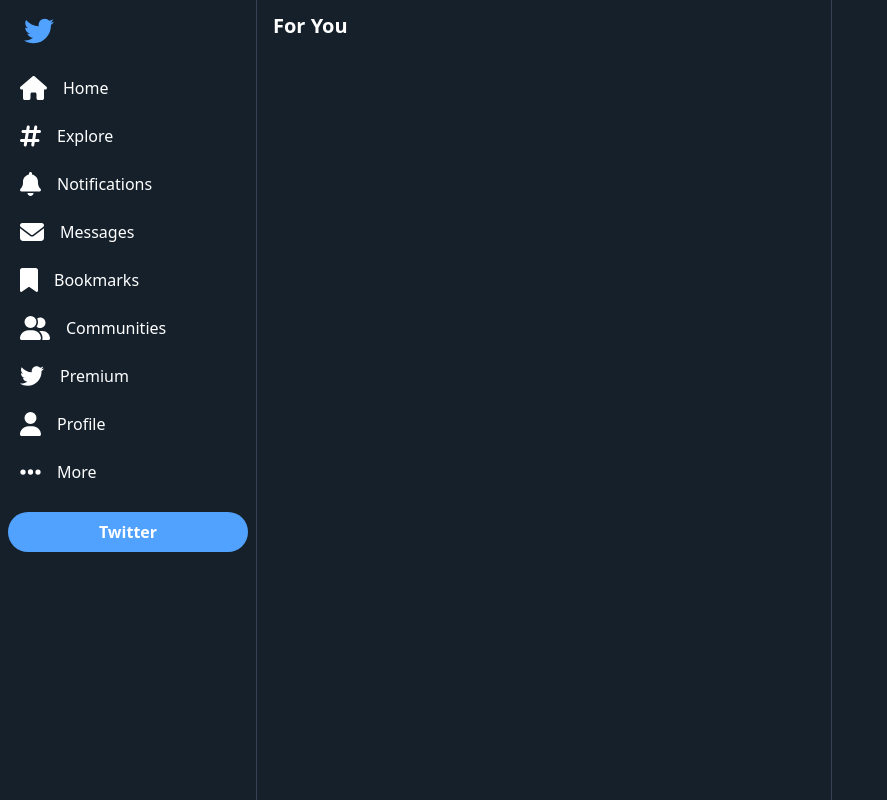
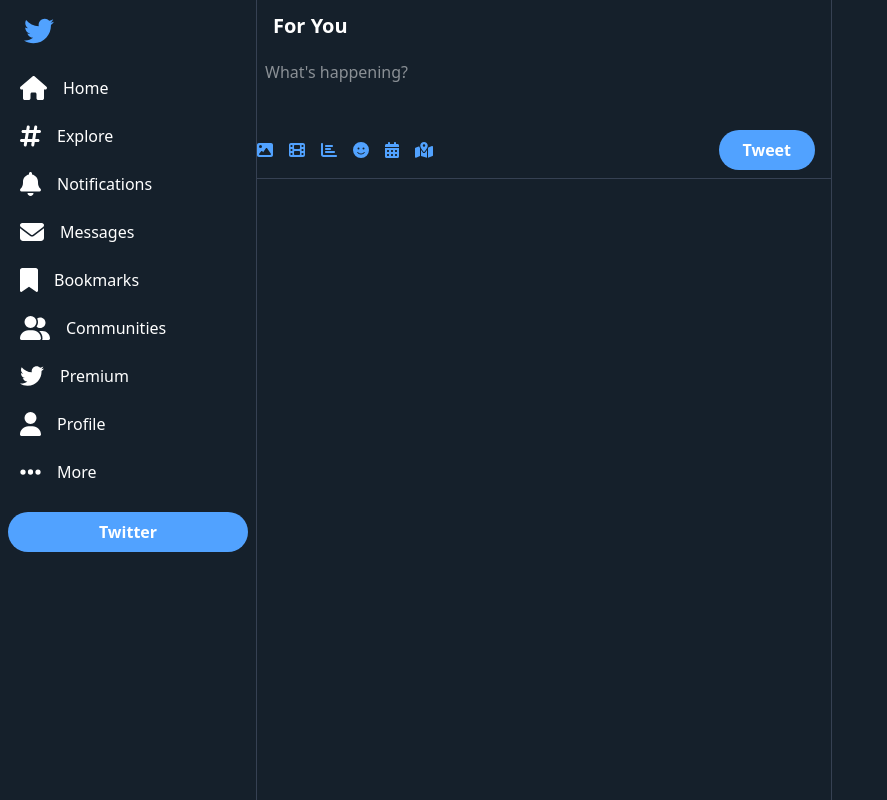
Before and after one commit to 7alexandree7/Clone-Twitter, a React (Vite) app: page / in a window 1280 px wide. Shown: the whole page, without its empty margins (0-887 px from the left). Built offline with nearby package versions, Linux system fonts and the light colour scheme.

Commit message:
trabalhando no componente twitter form

```diff
--- a/src/App.tsx
+++ b/src/App.tsx
@@ -1,13 +1,15 @@
 import Header from "./Components/Header/Header"
 import SideBar from "./Components/SideBar/SideBar"
+import TwitterForm from "./Components/TwitterForm/TwitterForm"
 
 function App() {
 
   return (
     <div className="flex max-w-7xl m-auto">
       <SideBar />
-      <main className="flex flex-grow border-l border-r border-gray-700 max-w-xl">
+      <main className="flex-grow border-l border-r border-gray-700 max-w-xl">
         <Header />
+        <TwitterForm />
       </main>
     </div>
   )
--- /dev/null
+++ b/src/Components/TwitterForm/TwitterForm.tsx
@@ -0,0 +1,45 @@
+import { faCalendarAlt, faChartBar, faFilm, faImage, faMapMarkedAlt, faSmile } from "@fortawesome/free-solid-svg-icons"
+import { FontAwesomeIcon } from "@fortawesome/react-fontawesome"
+import type { IconDefinition } from "@fortawesome/fontawesome-svg-core";
+
+type icons = {
+    id: number,
+    icon: IconDefinition
+}
+
+const TwitterForm = () => {
+
+    const iconsComponents: icons[] = [
+
+        { id: 1, icon: faImage },
+        { id: 2, icon: faFilm },
+        { id: 3, icon: faChartBar },
+        { id: 4, icon: faSmile },
+        { id: 5, icon: faCalendarAlt },
+        { id: 6, icon: faMapMarkedAlt },
+
+    ]
+
+    return (
+        <div className="border-b border-gray-700 w-full">
+            <textarea
+                className="bg-transparent w-full outline-none resize-none p-2"
+                placeholder="What's happening?"
+                maxLength={280}
+            />
+            <div className="flex items-center justify-between py-2">
+                <div className="flex space-x-4">
+                    {iconsComponents.map((icon) => {
+                        return (
+                            <FontAwesomeIcon key={icon.id} icon={icon.icon} className="text-blue-400 cursor-pointer" />
+                        )
+                    })}
+                </div>
+                <button className="bg-blue-400 text-white rounded-full font-bold px-6 py-2 hover:bg-blue-600 traansition duration-200 mr-4">Tweet</button>
+
+            </div>
+        </div>
+    )
+}
+
+export default TwitterForm
```
